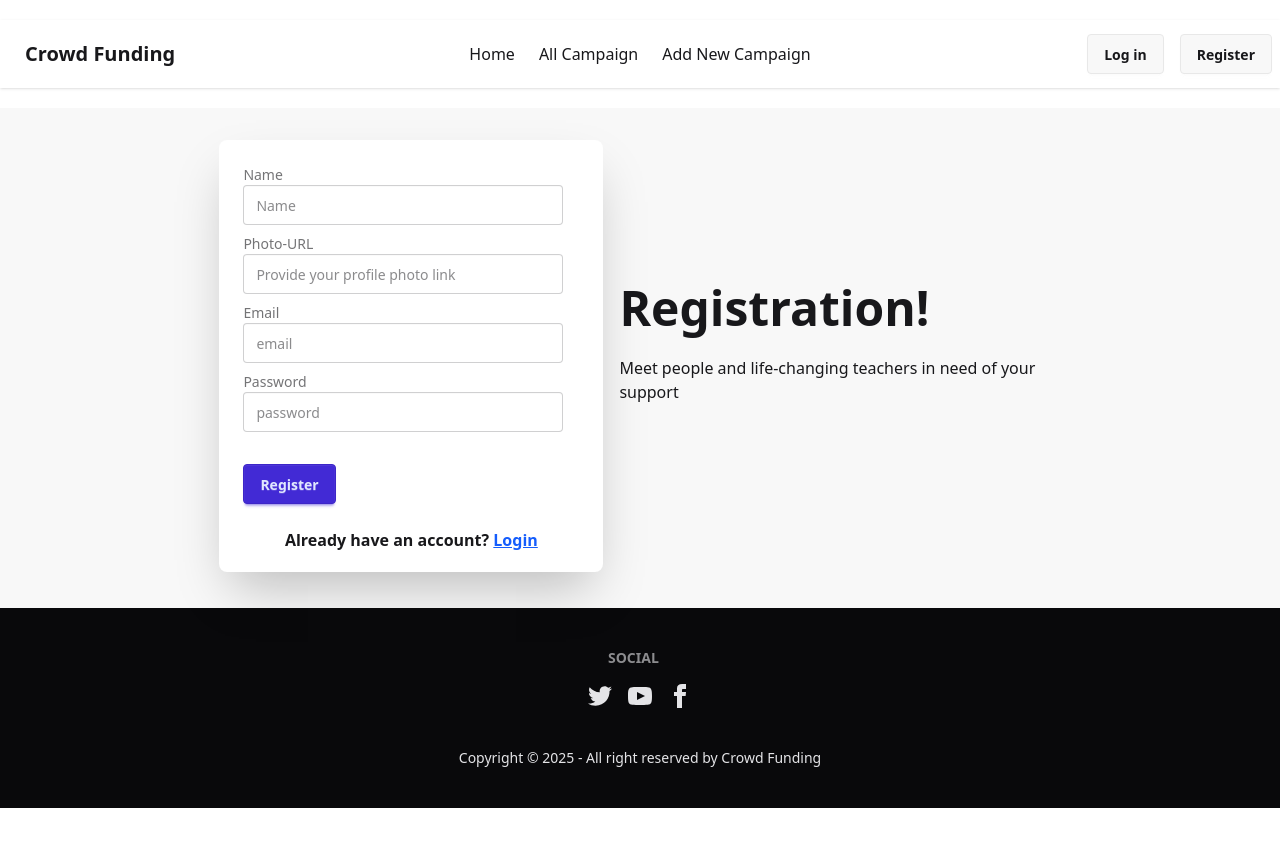
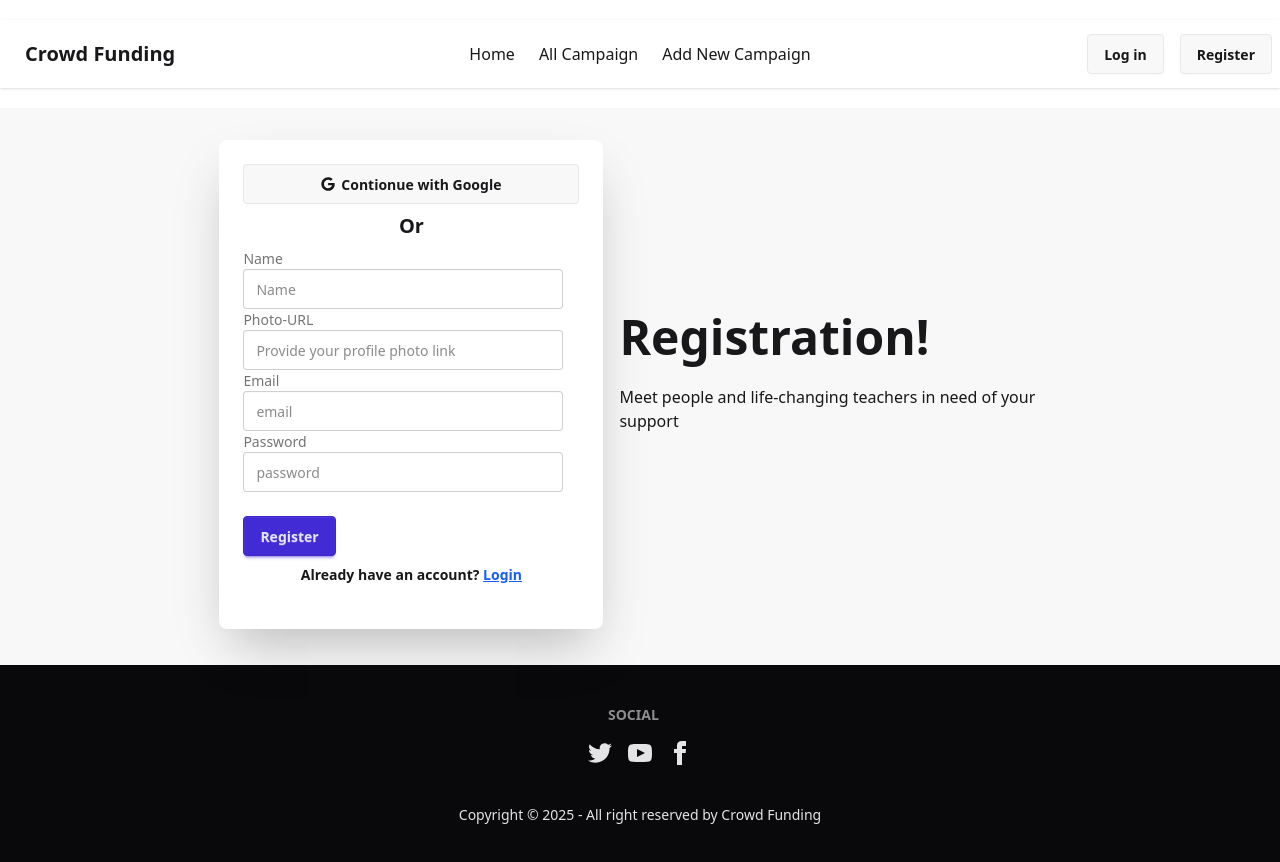
Before and after one commit to KI-Anik/A10-crowd-funding-client, a React (Vite) app: page /auth/register in a window 1280 px wide. Shown: the top 862 px of the page. Before the commit the page ends 808 px from the top, so only its background shows below. Built offline with nearby package versions, Linux system fonts and the light colour scheme; no server answers.

Commit message:
add react-tooltip for user profile display, implement updateUserProfile function, and enhance login component with Google authentication

```diff
--- a/package.json
+++ b/package.json
@@ -19,6 +19,7 @@
     "react-icons": "^5.4.0",
     "react-router-dom": "^7.1.5",
     "react-toastify": "^11.0.3",
+    "react-tooltip": "^5.28.0",
     "sort-by": "^1.2.0",
     "swiper": "^11.2.2",
     "tailwindcss": "^4.0.3"
--- a/src/components/Navbar.jsx
+++ b/src/components/Navbar.jsx
@@ -2,11 +2,12 @@ import { useContext } from "react";
 import { Link, NavLink } from "react-router-dom";
 import { AuthContext } from "./provider/AuthProvider";
 import Loading from "./Loading";
+import { Tooltip } from "react-tooltip";
 
 const Navbar = () => {
     const { user, logOut, loading } = useContext(AuthContext)
 
-    if(loading){
+    if (loading) {
         return <Loading></Loading>
     }
     const links = <>
@@ -45,7 +46,12 @@ const Navbar = () => {
                 {
                     user && user?.email ?
                         <>
-                            <p> {user?.email}</p>
+                            <p className="photoId cursor-pointer w-10">
+                                <Tooltip anchorSelect=".photoId" place="left">
+                                    {user?.displayName}
+                                </Tooltip>
+                                <img src={user?.photoURL} alt="profile photo" className="rounded-full " />
+                            </p>
                             <button onClick={logOut} className="btn">Log Out</button>
                         </>
                         : <>
--- a/src/components/pages/Login.jsx
+++ b/src/components/pages/Login.jsx
@@ -2,9 +2,10 @@ import { useContext } from "react";
 import { Link } from "react-router-dom";
 import { AuthContext } from "../provider/AuthProvider";
 import { toast } from "react-toastify";
+import { FaGoogle } from "react-icons/fa";
 
 const Login = () => {
-    const {login} =useContext(AuthContext)
+    const { login, loginWithGoogle, setUser, } = useContext(AuthContext)
 
     const handleLogin = e => {
         e.preventDefault()
@@ -13,15 +14,27 @@ const Login = () => {
         const password = form.password.value
         console.log(email, password)
 
-        // authentication
-        login(email,password)
-        .then(result=>{
-            console.log(result.user)
-            toast.success('welcome ')
-        })
-        .catch(err =>{
-            console.log(err.message)
-        })
+        // authentication start
+        login(email, password)
+            .then(result => {
+                console.log(result.user)
+                setUser(result.user)
+                toast.success(`welcome ${ result.user?.displayName? result.user.displayName : ''} to Crowd Funding`)
+            })
+            .catch(err => {
+                toast.error(err.message)
+            })
+    }
+
+    const handleGoogle = () => {
+        loginWithGoogle()
+            .then(result => {
+                setUser(result.user)
+                toast.success(`welcome ${ result.user?.displayName? result.user.displayName : ''} to Crowd Funding`)
+            })
+            .catch(err => {
+                toast.error(err.message)
+            })
     }
     return (
         <div className="hero">
@@ -32,8 +45,12 @@ const Login = () => {
                         Log in to Crowd Funding to continue.
                     </p>
                 </div>
-                <div className="card bg-base-100 w-full max-w-sm shrink-0 shadow-2xl">
-                    <form onSubmit={handleLogin} className="card-body">
+                <div className="card bg-base-100 w-full max-w-sm shrink-0 shadow-2xl card-body">
+                        <button onClick={handleGoogle} className="btn"> <FaGoogle></FaGoogle> Contionue with Google</button>
+                        <div className="text-xl font-bold text-center">
+                            Or
+                        </div>
+                    <form onSubmit={handleLogin}>
                         <div className="form-control">
                             <label className="label">
                                 <span className="label-text">Email</span>
--- a/src/components/pages/Register.jsx
+++ b/src/components/pages/Register.jsx
@@ -1,10 +1,12 @@
 import { useContext } from "react";
-import { Link } from "react-router-dom";
+import { Link, useNavigate,  } from "react-router-dom";
 import { AuthContext } from "../provider/AuthProvider";
 import { toast } from "react-toastify";
+import { FaGoogle } from "react-icons/fa";
 
 const Register = () => {
-    const {createNewUser,} = useContext(AuthContext)
+    const { createNewUser, loginWithGoogle, setUser, updateUserProfile } = useContext(AuthContext)
+    const navigate = useNavigate()
 
     const handleRegister = e => {
         e.preventDefault()
@@ -15,15 +17,48 @@ const Register = () => {
         const password = form.password.value
         console.log(name, photo, email, password)
 
-        createNewUser(email,password)
-        .then(result =>{
-            console.log(result.user)
-            toast.success('Registration successful')
-        })
-        .catch(err => {
-            console.log(err.message)
-        })
+        // password conditional check
+        // const passwordRegex = /^(?=.*[a-z])(?=.*[A-Z]).{6,}$/
+        // if (!passwordRegex.test(password)) {
+        //   toast.error('password should be at least one uppercase, one lowercase and 6 character long')
+        //   return
+        // }
+
+        // authentication start
+        createNewUser(email, password)
+            .then(result => {
+                console.log(result.user)
+
+                // profile start
+                updateUserProfile({displayName: name, photoURL: photo })
+                    .then(() => {
+                        navigate('/')
+                        toast.success('Account created successfully')
+                    })
+                    .catch(err => {
+                        console.log('from update', err.message)
+                    })
+                    // profile end
+            })
+
+            .catch(err => {
+                console.log('handleRegister', err.message)
+            })
+        // authentication end
     }
+
+    const handleGoogle = () => {
+        loginWithGoogle()
+            .then(result => {
+                setUser(result.user)
+                console.log(result.user)
+            })
+            .catch(err => {
+                toast.error(err.message)
+            })
+    }
+    // authentication end
+
     return (
         <div className="hero">
             <div className="hero-content flex-col lg:flex-row-reverse">
@@ -33,8 +68,12 @@ const Register = () => {
                         Meet people and life-changing teachers in need of your support
                     </p>
                 </div>
-                <div className="card bg-base-100 w-full max-w-sm shrink-0 shadow-2xl">
-                    <form onSubmit={handleRegister} className="card-body">
+                <div className="card bg-base-100 w-full max-w-sm shrink-0 shadow-2xl card-body">
+                        <button onClick={handleGoogle} className="btn "> <FaGoogle></FaGoogle> Contionue with Google</button>
+                        <div className="text-xl font-bold text-center">
+                            Or
+                        </div>
+                    <form onSubmit={handleRegister}>
                         <div className="form-control">
                             <label className="label">
                                 <span className="label-text">Name</span>
@@ -63,7 +102,9 @@ const Register = () => {
                             <button className="btn btn-primary">Register</button>
                         </div>
                     </form>
-                    <p className="text-center pb-5 font-semibold">Already have an account? <Link to={'/auth/login'} className="text-blue-600 underline">Login</Link></p>
+                    <p className="text-center pb-5 font-semibold">
+                        Already have an account? <Link to={'/auth/login'} className="text-blue-600 underline">Login</Link>
+                    </p>
                 </div>
             </div>
         </div>
--- a/src/components/provider/AuthProvider.jsx
+++ b/src/components/provider/AuthProvider.jsx
@@ -1,10 +1,10 @@
-/* eslint-disable no-undef */
 /* eslint-disable react/prop-types */
 /* eslint-disable react-refresh/only-export-components */
 import {
     createUserWithEmailAndPassword, GoogleAuthProvider,
     onAuthStateChanged, signInWithEmailAndPassword,
-    signInWithPopup, signOut
+    signInWithPopup, signOut,
+    updateProfile
 } from "firebase/auth";
 import { createContext, useEffect, useState } from "react";
 import { auth } from "../firebase/firebase.init";
@@ -28,6 +28,10 @@ const AuthProvider = ({ children }) => {
         return signInWithEmailAndPassword(auth, email, password)
     }
 
+    const updateUserProfile = updateData => {
+        return updateProfile(auth.currentUser, updateData)
+    }
+
     const logOut = () => {
         return signOut(auth)
     }
@@ -39,6 +43,7 @@ const AuthProvider = ({ children }) => {
         createNewUser,
         loginWithGoogle,
         login,
+        updateUserProfile,
         logOut,
     }
     // set an observer for logged in user
```
Also changed, not shown: 1 other file (tests, documents, lock files or other folders).
